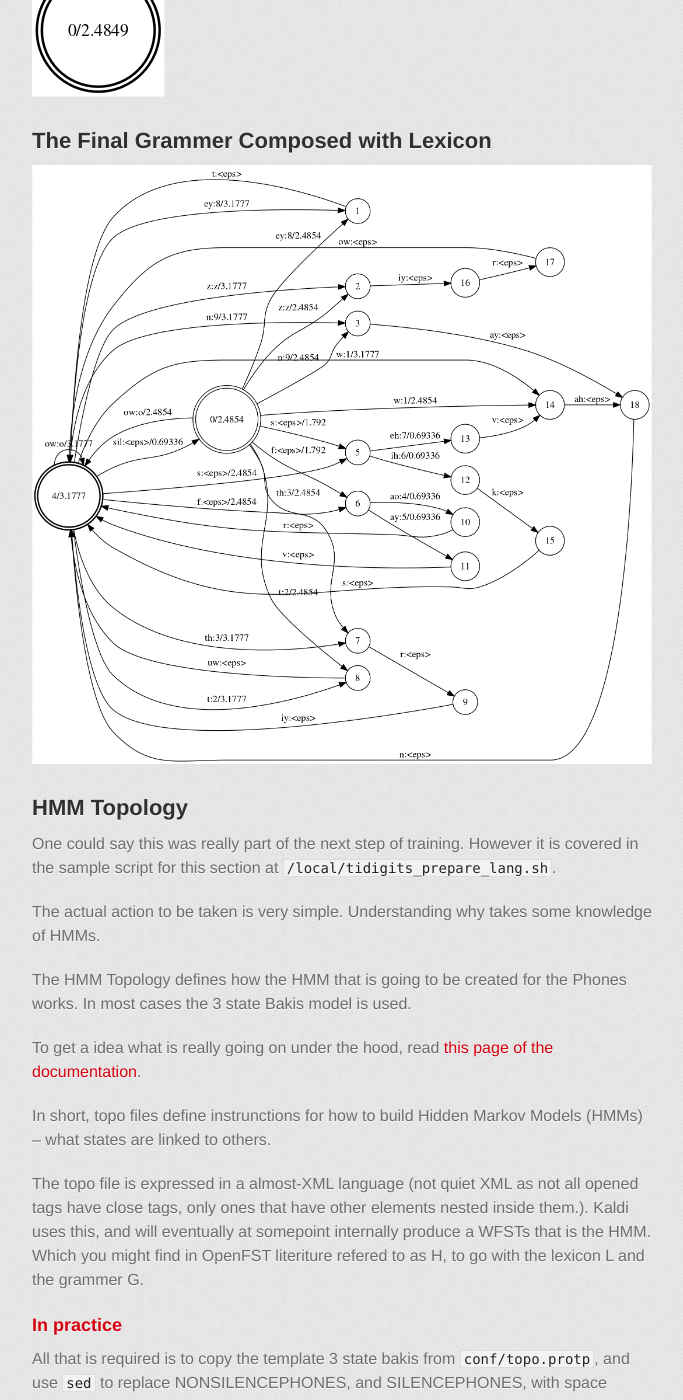
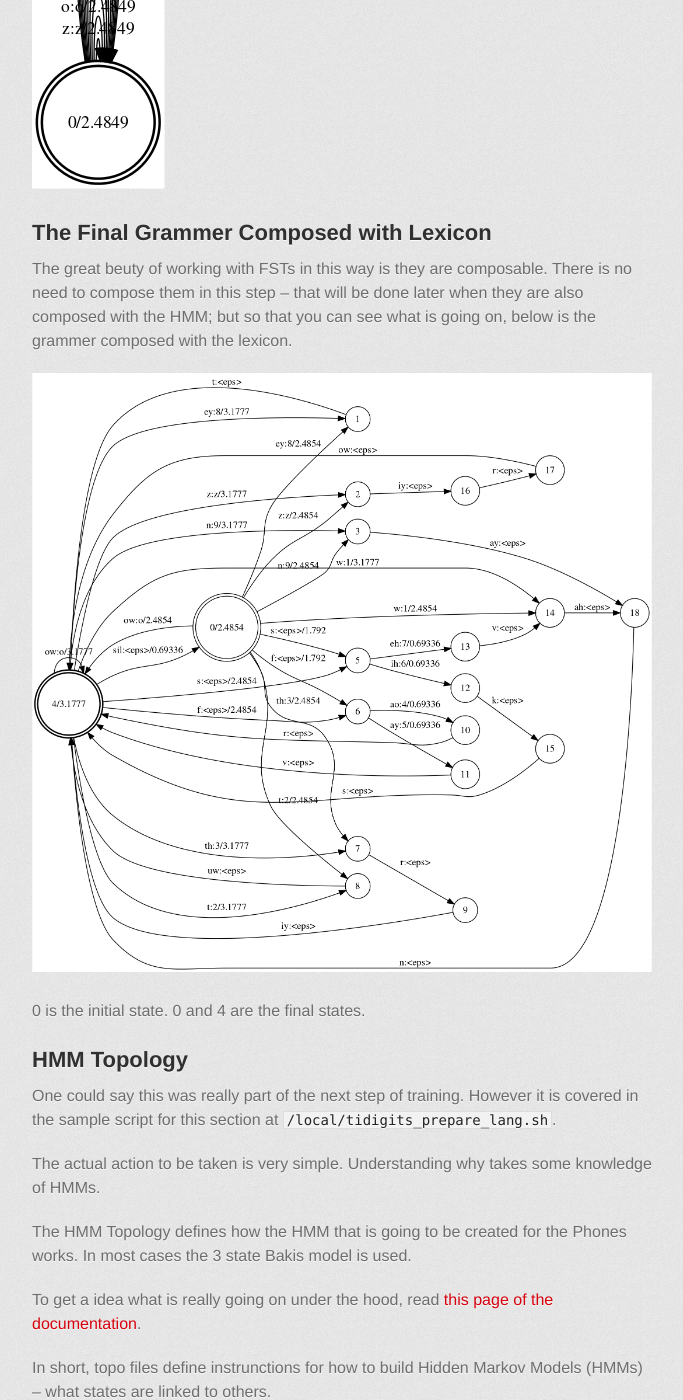
Before and after one commit to oxinabox/Kaldi-Notes, a Jekyll site: the page built from tidigits/lang_prep.md, in a window 1280 px wide and 1400 px high, scrolled down 4971 px. Shown: the whole window, without its empty margins (298-981 px from the left). Built offline with Jekyll 4.4.1, drawn with Linux system fonts in a browser that asks for light colours; some web fonts are replaced; Markdown is read by kramdown in place of the engine named in the settings; some of the changed text lies outside the part shown.

Commit message:
=quick submission.

```diff
--- a/tidigits/lang_prep.md
+++ b/tidigits/lang_prep.md
@@ -107,6 +107,10 @@
 
 ![lexicon fst](./lexiconFST.png)
 
+0 is the inital state (as always),
+and 1 is the only final state.
+Notice there is only one path leaving state 2 and that goes back to 1 via 'sil'.
+Notice also that all states which have a transition to 2, have a identical transition to 1.
 
 ##The Grammer
 The Lexicon defined how Phonemes make up words.
@@ -153,8 +157,13 @@
 ![grammer fst](./grammerFST.png)
 
 ##The Final Grammer Composed with Lexicon
+The great beuty of working with FSTs in this way is they are composable.
+There is no need to compose them in this step -- that will be done later when they are also composed with the HMM; but so that you can see what is going on, below is the grammer composed with the lexicon.
 
 ![Lexicon Grammer FST](./LGFST.png)
+
+0 is the initial state. 0 and 4 are the final states.
+
 
 ##HMM Topology
 One could say this was really part of the next step of training.
```
